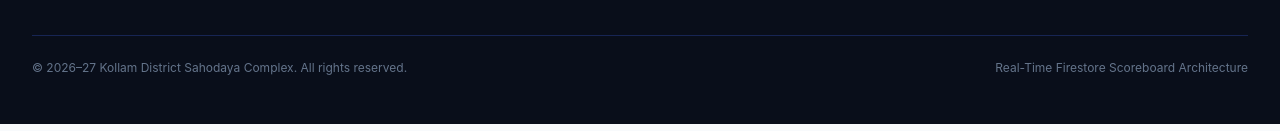
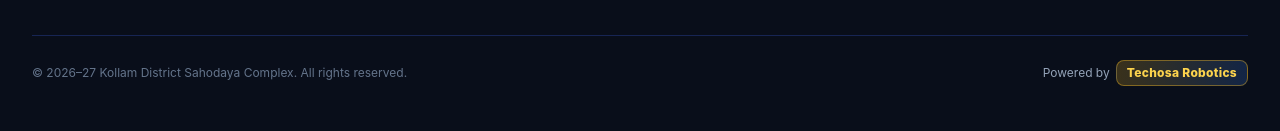
Before and after one commit to techosatechnical/KOLLAM-DISTRICT-SAHODAYA-CUTIE-FEST, a Next.js app: page / in a window 1280 px wide. Shown: the part 4256-4387 px from the top of the page. Built offline with nearby package versions, Linux system fonts and the light colour scheme; no server answers; the database is empty.

Commit message:
footer techosa added

```diff
--- a/src/components/common/Footer.tsx
+++ b/src/components/common/Footer.tsx
@@ -106,7 +106,12 @@ export function Footer() {
           <p>
             © 2026–27 Kollam District Sahodaya Complex. All rights reserved.
           </p>
-          <p>Real-Time Firestore Scoreboard Architecture</p>
+          <p className="inline-flex items-center gap-1.5 text-slate-400">
+            <span>Powered by</span>
+            <span className="rounded-lg bg-gradient-to-r from-amber-400/20 to-royal-500/20 border border-amber-400/40 px-2.5 py-1 font-extrabold tracking-wide text-amber-300 shadow-xs">
+              Techosa Robotics
+            </span>
+          </p>
         </div>
       </div>
     </footer>
```
